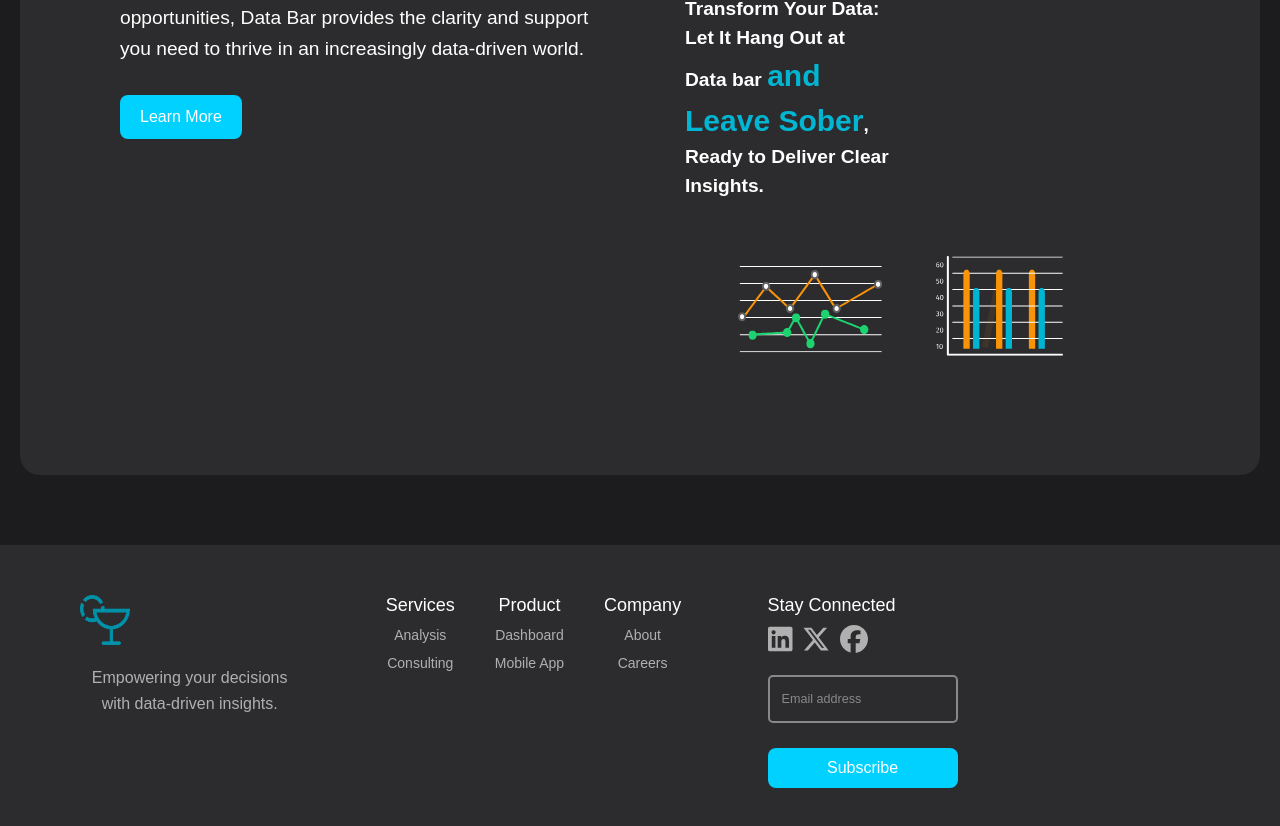
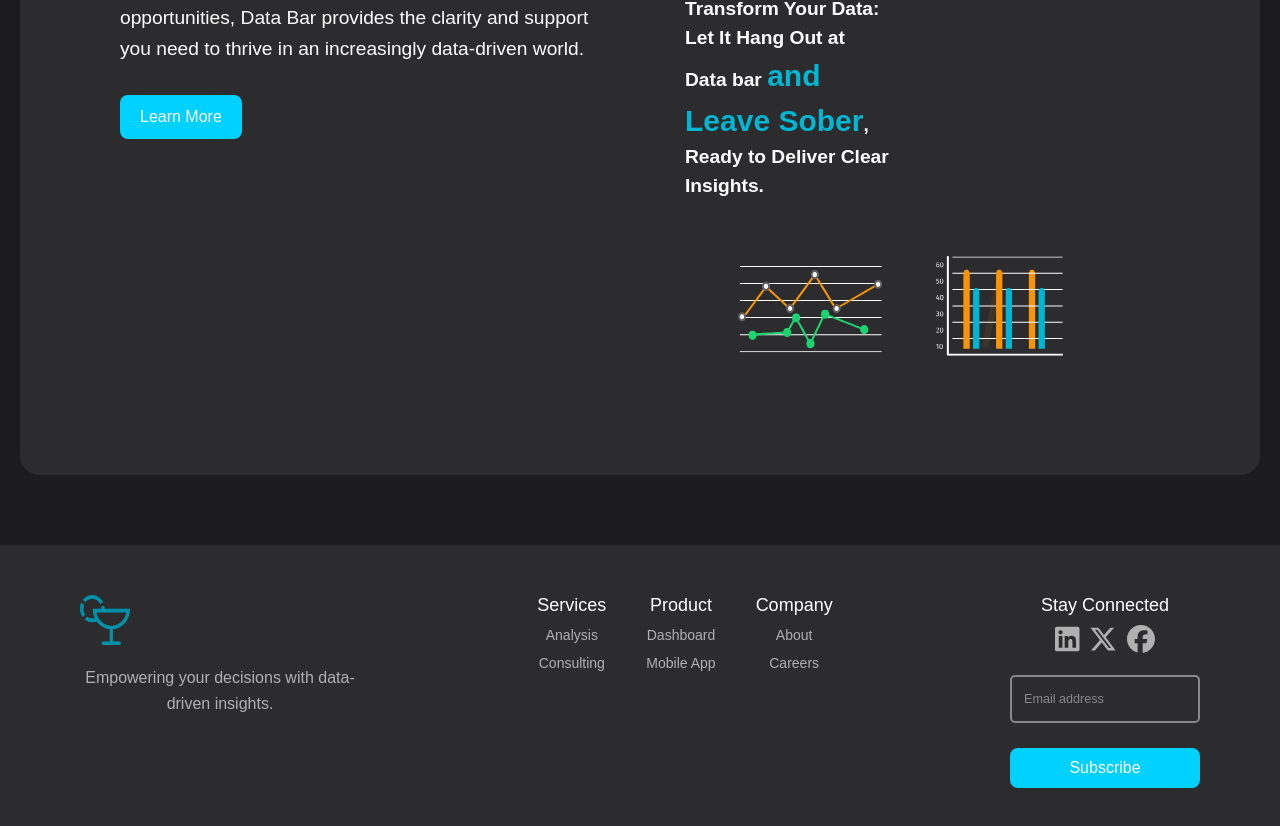
Before and after one commit to hady-awayda/hackathon-frontend, a React (Create React App) app: page / in a window 1280 px wide. Shown: the part 1108-1934 px from the top of the page. Built offline with nearby package versions, Linux system fonts and the light colour scheme.

Commit message:
Corrected footer

```diff
--- a/src/pages/components/footer/Footer.css
+++ b/src/pages/components/footer/Footer.css
@@ -1,16 +1,20 @@
 .footer {
   background-color: #2c2c2e;
   padding: 50px 80px;
+  width: 100%;
 }
 
 .footer-container {
   display: flex;
   justify-content: space-between;
   flex-wrap: wrap;
+  width: 100%;
+  margin: 0 auto;
 }
 
 .footer-logo {
   max-width: 25%;
+  text-align: center;
 }
 
 .footer-logo img {
@@ -29,11 +33,14 @@
   display: flex;
   gap: 40px;
   flex-wrap: wrap;
+  justify-content: center;
+  width: 50%;
 }
 
 .footer-links div {
   display: flex;
   flex-direction: column;
+  align-items: center;
 }
 
 .footer-links h3 {
@@ -57,11 +64,11 @@
   max-width: 25%;
   display: flex;
   flex-direction: column;
-  align-items: flex-start; /* Align items to the start to ensure text is above icons */
+  align-items: center;
 }
 
 .footer-contact h3 {
-  margin-bottom: 10px; /* Reduce margin to bring the text closer to the icons */
+  margin-bottom: 10px;
   font-size: 18px;
   color: #ffffff;
 }
@@ -80,7 +87,7 @@
 .subscribe-form {
   display: flex;
   gap: 10px;
-  width: 100%; /* Ensure the input field takes up available space */
+  width: 100%;
 }
 
 .subscribe-form input {
```
